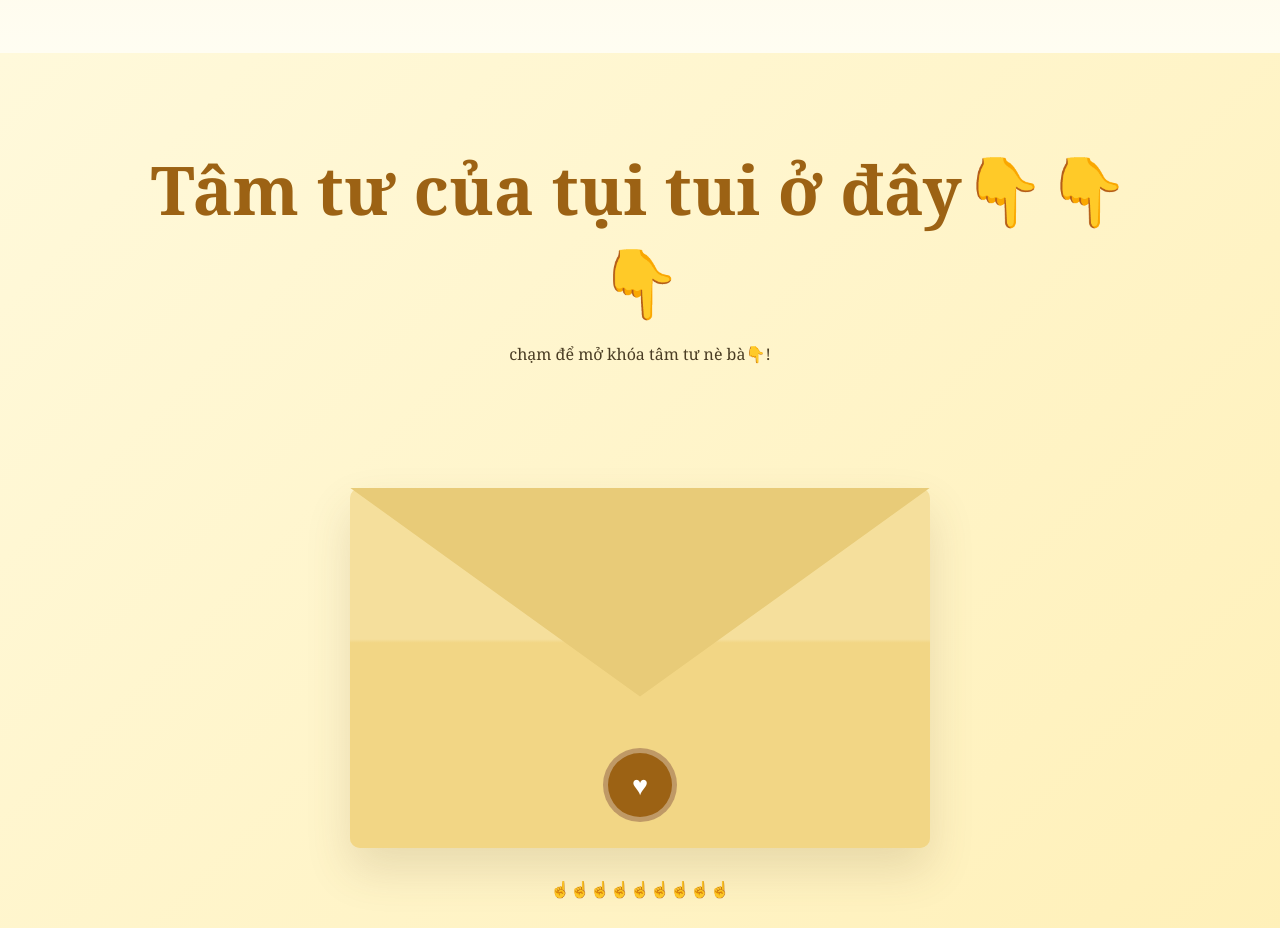
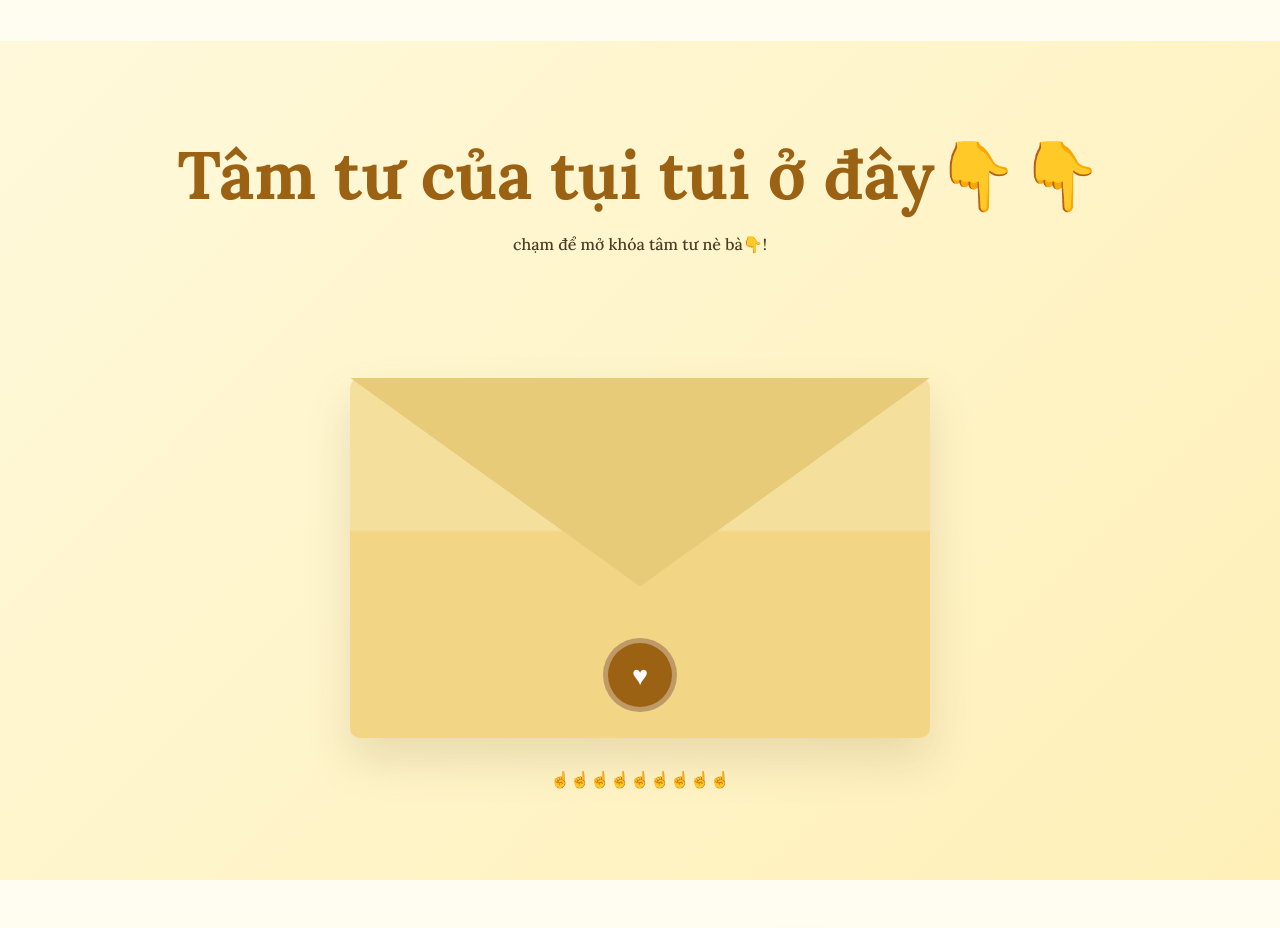
Before and after one commit to teresa-2206/birthdaycard.4.tlyperlynn, a plain HTML site: page index.html in a window 1280 px wide. Shown: the part 3360-4288 px from the top of the page. Drawn offline with Linux system fonts and the light colour scheme.

Commit message:
Change font to 'Lora' and update section heading
Updated font family to use 'Lora' and modified section heading.

```diff
--- a/index.html
+++ b/index.html
@@ -4,6 +4,7 @@
   <meta charset="UTF-8" />
   <meta name="viewport" content="width=device-width, initial-scale=1.0" />
   <title>18th Bớt Đây elelele</title>
+  <link href="https://fonts.googleapis.com/css2?family=Lora:ital,wght@0,500;0,700;1,500&display=swap" rel="stylesheet">
   <style>
     :root {
       --pink: #e6a82e;
@@ -26,7 +27,7 @@
       margin: 0;
       overflow-x: hidden;
       color: var(--ink);
-      font-family: Georgia, "Times New Roman", serif;
+      font-family: "Lora", Georgia, serif;
       background: #fffdf4;
     }
 
@@ -1017,7 +1018,7 @@
     <!-- 4. PHẦN PHONG BÌ 2 LÁ THƯ LỜI CHÚC -->
     <section class="collage-section">
       <div class="section-inner">
-        <h2 class="section-heading">Tâm tư của tụi tui ở đây👇👇👇</h2>
+        <h2 class="section-heading">Tâm tư của tụi tui ở đây👇👇</h2>
         <p class="section-description">
           chạm để mở khóa tâm tư nè bà👇!
         </p>
```
